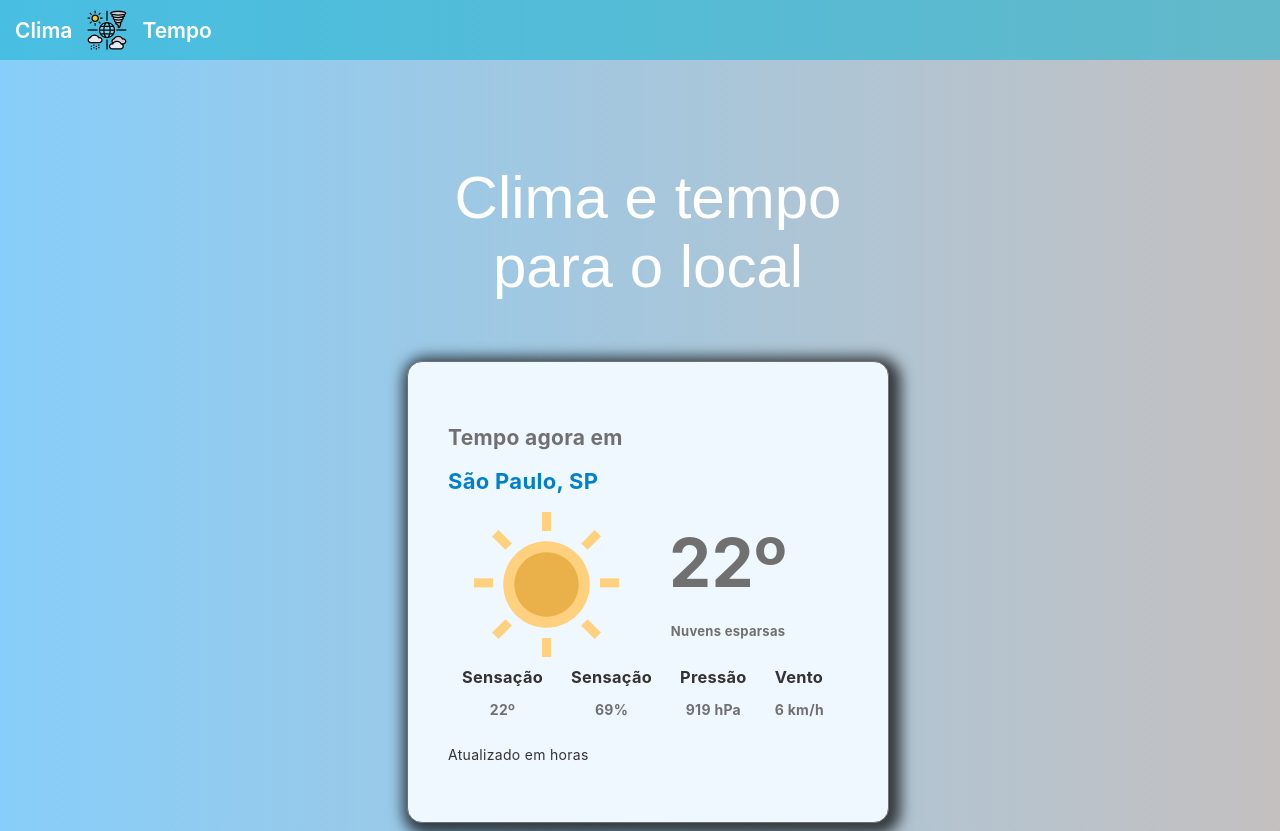
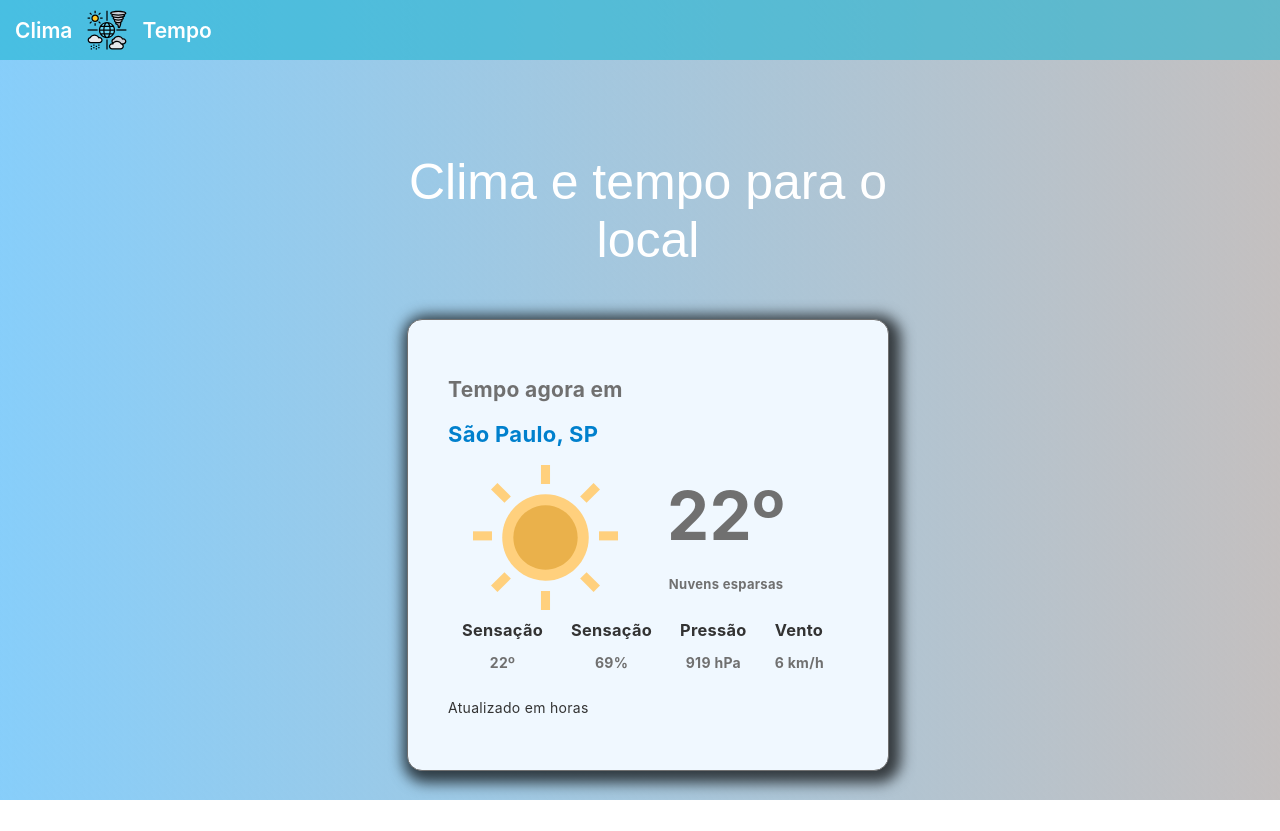
Before and after one commit to suzukikarol/Climatempo, an Angular app in the folder weather-project/: page / in a window 1280 px wide. After the commit the page ends 800 px from the top, so only its background shows below. Built offline with nearby package versions, Linux system fonts and the light colour scheme.

Commit message:
estilização de components com flex,estilizado usando live share com time

```diff
--- a/weather-project/src/app/app.component.css
+++ b/weather-project/src/app/app.component.css
@@ -49,7 +49,7 @@
   position: absolute;
   margin-left: 50%;
   margin-right: 50%;
-  margin-top: -21%;
+  margin-top: -19%;
   transform: translate(-50%, 50%)
 
 }
--- a/weather-project/src/app/mostra-tempo/mostra-tempo.component.css
+++ b/weather-project/src/app/mostra-tempo/mostra-tempo.component.css
@@ -1,7 +1,7 @@
 .title-principal {
     font-family: 'Arial', sans-serif;
     font-weight: 100px;
-    font-size: 60px;
+    font-size: 50px;
     color: white;
     text-align: center;
 }
@@ -13,7 +13,7 @@
     letter-spacing: .3px;
     background-color: aliceblue;
     width: 400px;
-    height: 380px;
+    height: 370px;
     border: 1px solid #707070;
     border-radius: 15px;
     padding: 40px;
@@ -48,8 +48,23 @@
 
 img{
     width: 145px;
-    margin: 0 26px;
+    margin: 0 25px;
 }
+
+
+
+
+
+
+
+
+
+
+
+
+
+
+
 
 
 
```
